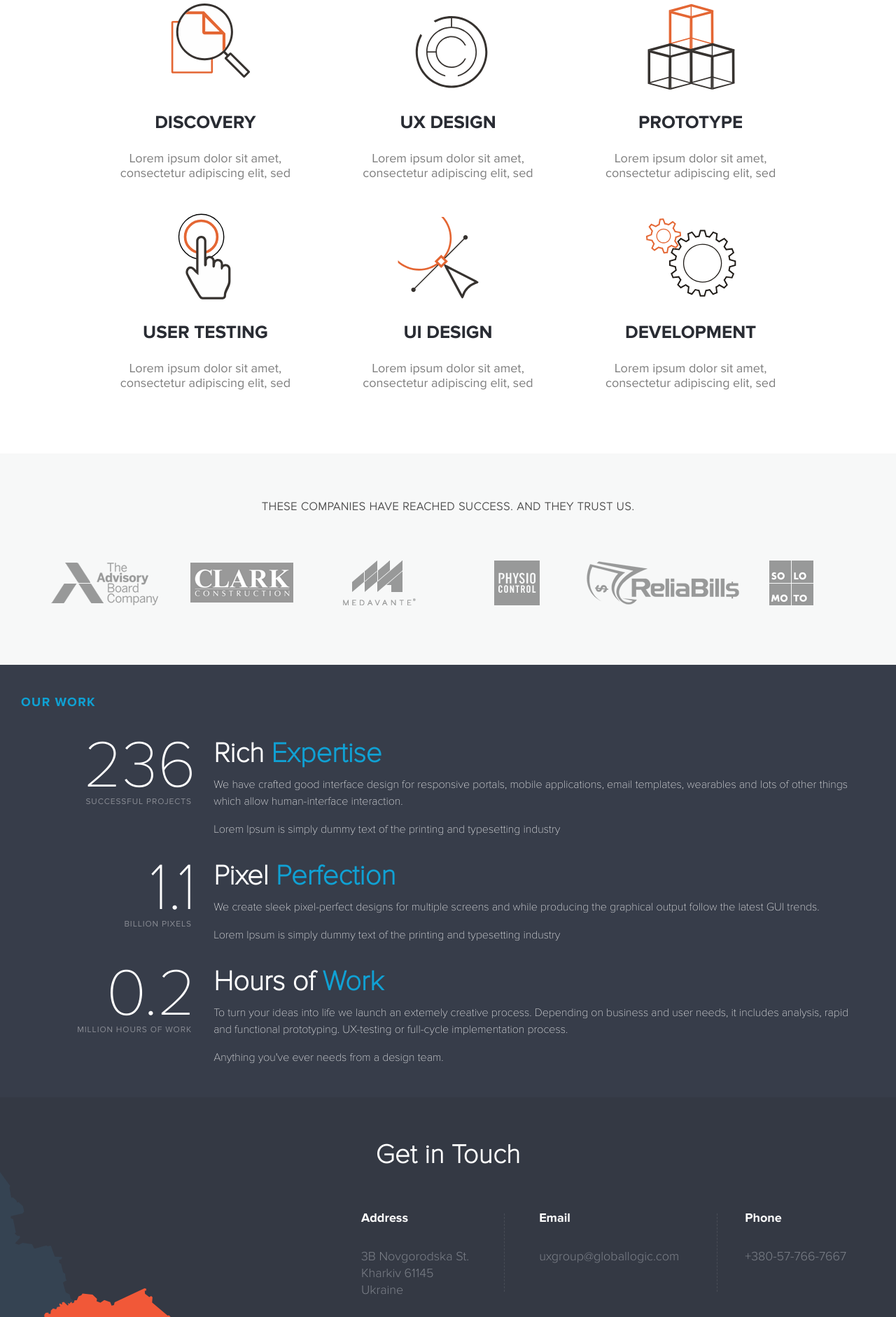
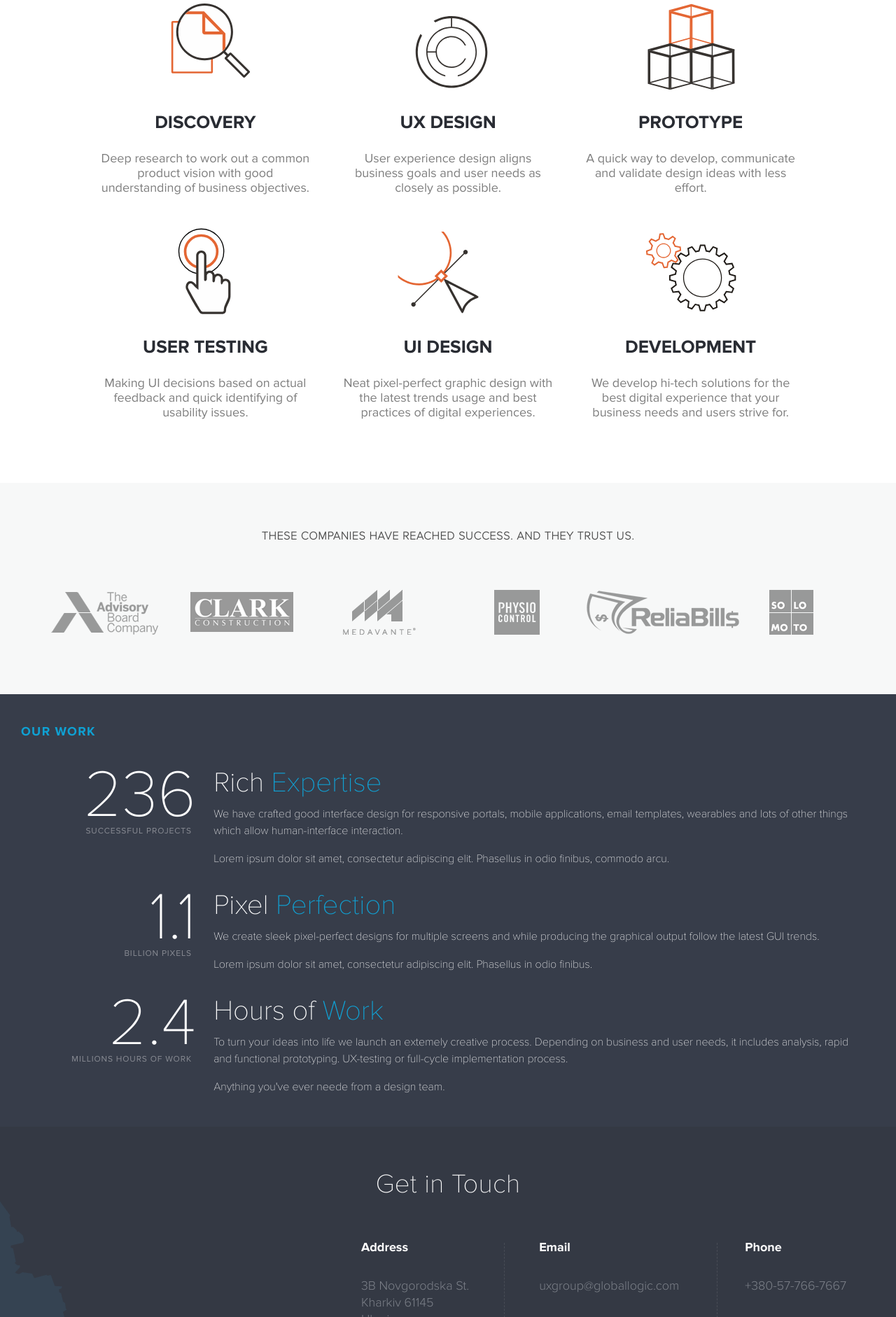
Before and after one commit to am1k/gl_project, a plain HTML site: page index.html in a window 1280 px wide. Shown: the part 918-2800 px from the top of the page at 70% size. Drawn offline with Linux system fonts and the light colour scheme.

Commit message:
fix css, add new texts

```diff
--- a/css/main.css
+++ b/css/main.css
@@ -237,6 +237,7 @@ nav a:hover {
 }
 .sub-information {
     margin-top: 15px;
+    padding: 0 15px;
 }
 .sub-information p {
     color: #b8bcc8;
@@ -385,6 +386,7 @@ nav a:hover {
     color: #fff;
     font-family: "proxima_nova_ththin";
     font-size: 2.5rem;
+    font-weight: 100;
 }
 .info-projects p {
     color: #fff;
@@ -415,6 +417,7 @@ nav a:hover {
     color: #fff;
     font-family: "proxima_nova_ththin";
     font-size: 2.375rem;
+    font-weight: 100;
     letter-spacing: 0.01em;
     margin: 0;
     padding: 60px 0 20px 0;
@@ -685,6 +688,9 @@ nav a:hover {
     }
 }
 @media screen and (max-width: 1199px) {
+    .header-information {
+        font-size: 3rem;
+    }
     .ukraine-map {
         visibility: hidden;
     }
@@ -887,6 +893,10 @@ nav a:hover {
     .required {
         padding-bottom: 10px;
     }
+    .contact-form span {
+        float: left;
+    }
+
 }
 @media screen and (max-width: 480px) {
     .top-head nav a {
@@ -920,9 +930,16 @@ nav a:hover {
     }
     .sub-success {
         display: inline-block;
+        width: 110px;
+    }
+    .sub-success.billion {
+        width: 80px;
     }
     .info-projects {
         width: 100%;
+    }
+    .contact-form span {
+        float: left;
     }
 }
 @media screen and (max-height: 767px) {
--- a/index.html
+++ b/index.html
@@ -39,7 +39,7 @@
             <span>when</span>
             <div class="implement-ideas">Implementing Ideas</div>
             <div class="sub-information">
-                <p>"Extremely collaborative team of UI/UX professionals, we aim to develop unique solutions for business evolvement"</p>
+                <p>Extremely collaborative team of UI/UX professionals, we aim to develop unique solutions for business evolvement</p>
             </div>
             <a class="lear-more" href="#anchor">learn more</a>
         </div>
@@ -56,42 +56,42 @@
             <object id="discovery" height="130" width="130" data="img/svg/discovery.svg"></object>
             <h1>discovery</h1>
             <div class="sub-details">
-                Lorem ipsum dolor sit amet, consectetur adipiscing elit, sed
+                Deep research to work out a common product vision with good understanding of business objectives.
             </div>
         </div>
         <div class="items ux-design">
             <object id="ux-design" height="130" width="130" data="img/svg/ux_design.svg"></object>
             <h1>ux design</h1>
             <div class="sub-details">
-                Lorem ipsum dolor sit amet, consectetur adipiscing elit, sed
+                User experience design aligns business goals and user needs as closely as possible.
             </div>
         </div>
         <div class="items prototype">
             <object id="prototype" height="130" width="130" data="img/svg/prototypet.svg"></object>
             <h1>prototype</h1>
             <div class="sub-details">
-                Lorem ipsum dolor sit amet, consectetur adipiscing elit, sed
+               A quick way to develop, communicate and validate design ideas with less effort.
             </div>
         </div>
         <div class="items user-testing">
             <object id="user-testing" height="130" width="130" data="img/svg/user_testing.svg"></object>
             <h1>user testing</h1>
             <div class="sub-details">
-                Lorem ipsum dolor sit amet, consectetur adipiscing elit, sed
+                Making UI decisions based on actual feedback and quick identifying of usability issues.
             </div>
         </div>
         <div class="items ui-design">
             <object id="ui-svg" height="130" width="160" data="img/svg/ui_design.svg"></object>
             <h1>ui design</h1>
             <div class="sub-details">
-                Lorem ipsum dolor sit amet, consectetur adipiscing elit, sed
+                Neat pixel-perfect graphic design with the latest trends usage and best practices of digital experiences.
             </div>
         </div>
         <div class="items development">
             <object id="development" height="130" width="130" data="img/svg/development.svg"></object>
             <h1>development</h1>
             <div class="sub-details">
-                Lorem ipsum dolor sit amet, consectetur adipiscing elit, sed
+                We develop hi-tech solutions for the best digital experience that your business needs and users strive for.
             </div>
         </div>
     </div>
@@ -135,14 +135,14 @@
                     allow human-interface interaction.
                 </p>
                 <p>
-                    Lorem Ipsum is simply dummy text of the printing and typesetting industry
+                    Lorem ipsum dolor sit amet, consectetur adipiscing elit. Phasellus in odio finibus, commodo arcu.
                 </p>
             </div>
         </div>
         <div class="projects">
             <div class="number-projects pixel-perfection">
                 <div id="pixels"></div>
-                <div class="sub-success">billion pixels</div>
+                <div class="sub-success billion">billion pixels</div>
             </div>
             <div class="info-projects">
                 <h1>Pixel <span class="blue">Perfection</span></h1>
@@ -151,14 +151,14 @@
                     while producing the graphical output follow the latest GUI trends.
                 </p>
                 <p>
-                    Lorem Ipsum is simply dummy text of the printing and typesetting industry
+                    Lorem ipsum dolor sit amet, consectetur adipiscing elit. Phasellus in odio finibus.
                 </p>
             </div>
         </div>
         <div class="projects">
             <div class="number-projects hour-work">
                 <div id="hours"></div>
-                <div class="sub-success">million hours of work</div>
+                <div class="sub-success">millions hours of work</div>
             </div>
             <div class="info-projects">
                 <h1>Hours of <span class="blue">Work</span></h1>
@@ -168,7 +168,7 @@
                     functional prototyping. UX-testing or full-cycle implementation process.
                 </p>
                 <p>
-                    Anything you've ever needs from a design team.
+                    Anything you've ever neede from a design team.
                 </p>
             </div>
         </div>
--- a/js/main.js
+++ b/js/main.js
@@ -43,7 +43,6 @@ BrowserDetect.init();
 
 
 if(BrowserDetect.browser === 'Explorer' || BrowserDetect.browser === 'MS Edge'){
-    document.querySelector('#ui-svg').removeAttribute('data');
     document.querySelector('#ui-svg').setAttribute('data', 'img/svg/ui_design_ie.svg');
 }
 
@@ -59,7 +58,7 @@ var project = new CountUp("project", 0, 236, 0, 1.4, options);
 
 var pixel = new CountUp("pixels", 0, 1.1, 1, 2, options);
 
-var hours = new CountUp("hours", 0, 0.2, 1, 4.7, options);
+var hours = new CountUp("hours", 0, 2.4, 1, 2, options);
 
 
 document.querySelector('.opener-btn').addEventListener('click', function(){
@@ -273,7 +272,6 @@ function responsiveStart(){
         addHandlers();
         addHandlerMap();
     } else {
-        document.querySelector('#ux-design').removeAttribute('data');
         document.querySelector('#ux-design').setAttribute('data', 'img/svg/ux_design_mobile.svg');
     }
 }
```
